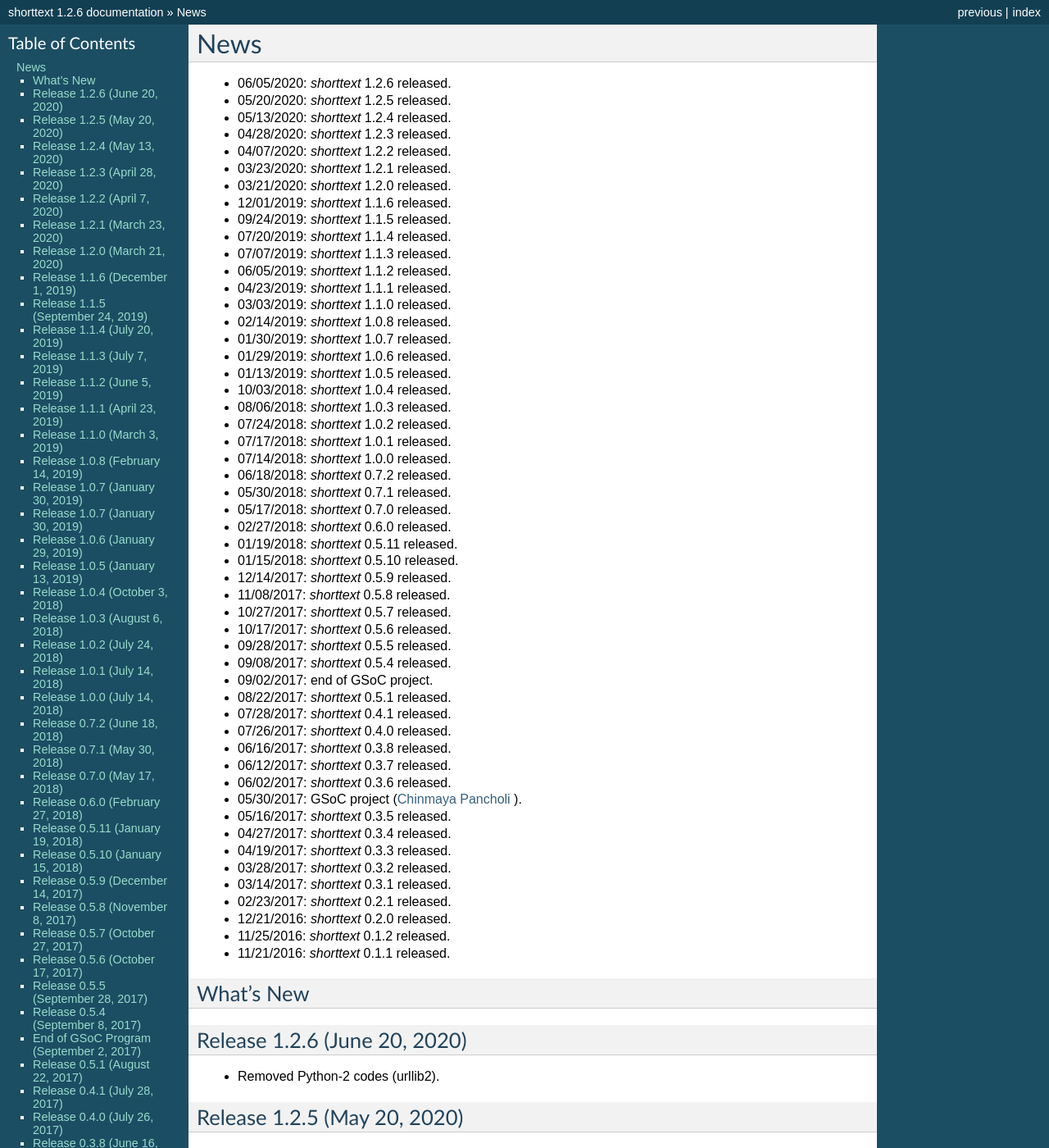
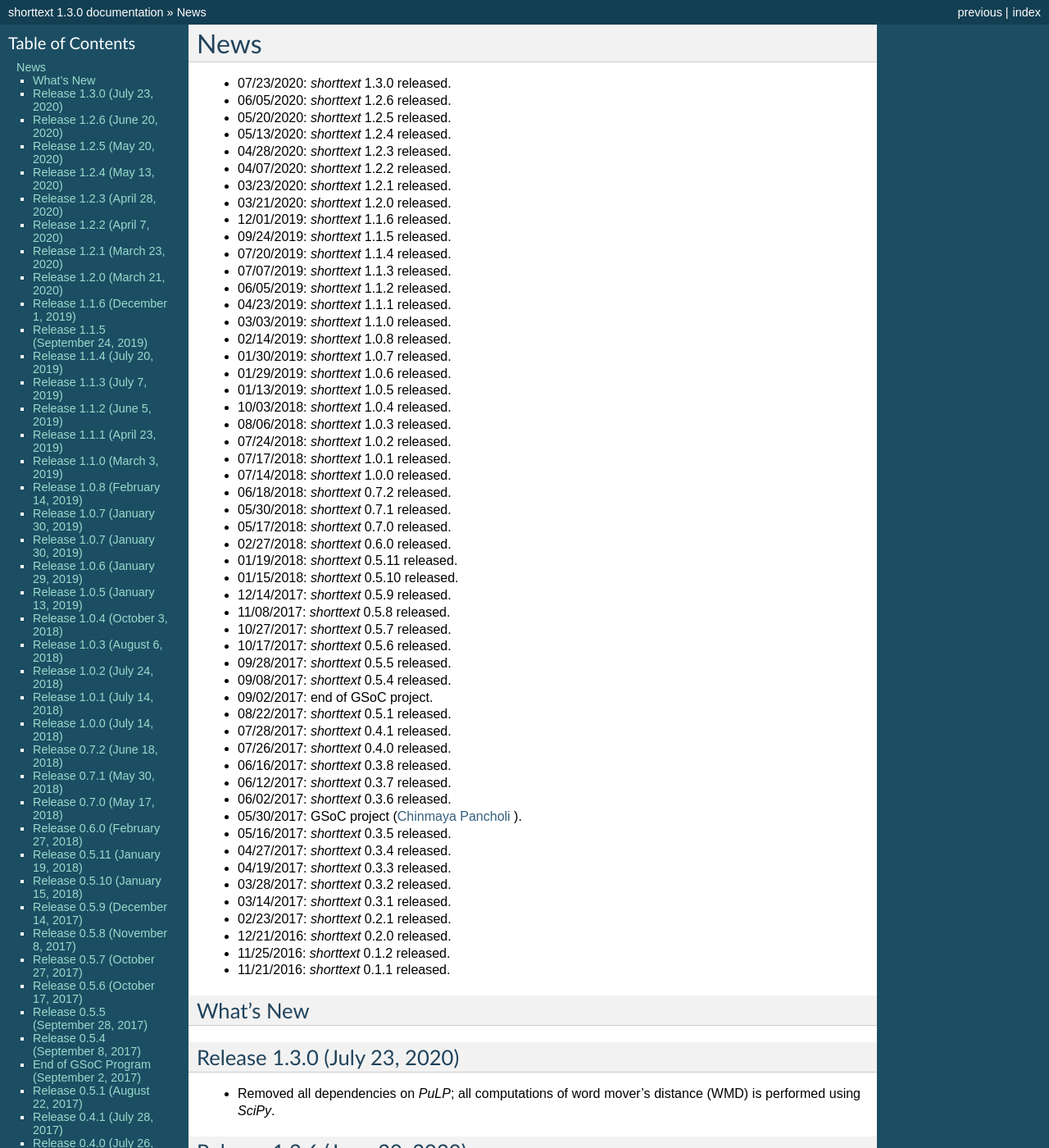
Before and after one commit to stephenhky/PyShortTextCategorization, a Sphinx documentation site: the page built from docs/news.rst, in a window 1280 px wide and 1400 px high. Shown: the whole window at 82% size. Built offline with Sphinx 7.4.7, drawn with Linux system fonts in a browser that asks for light colours; some of the changed text lies outside the part shown.

Commit message:
release 1.3.0

```diff
--- a/apidocs/source/conf.py
+++ b/apidocs/source/conf.py
@@ -58,9 +58,9 @@
 # built documents.
 #
 # The short X.Y version.
-version = '1.2'
+version = '1.3'
 # The full version, including alpha/beta/rc tags.
-release = '1.2.6'
+release = '1.3.0'
 
 # The language for content autogenerated by Sphinx. Refer to documentation
 # for a list of supported languages.
--- a/docs/conf.py
+++ b/docs/conf.py
@@ -56,9 +56,9 @@
 # built documents.
 #
 # The short X.Y version.
-version = u'1.2'
+version = u'1.3'
 # The full version, including alpha/beta/rc tags.
-release = u'1.2.6'
+release = u'1.3.0'
 
 # The language for content autogenerated by Sphinx. Refer to documentation
 # for a list of supported languages.
--- a/docs/news.rst
+++ b/docs/news.rst
@@ -1,6 +1,7 @@
 News
 ====
 
+* 07/23/2020: `shorttext` 1.3.0 released.
 * 06/05/2020: `shorttext` 1.2.6 released.
 * 05/20/2020: `shorttext` 1.2.5 released.
 * 05/13/2020: `shorttext` 1.2.4 released.
@@ -57,6 +58,11 @@
 
 What's New
 ----------
+
+Release 1.3.0 (July 23, 2020)
+-----------------------------
+
+* Removed all dependencies on `PuLP`; all computations of word mover's distance (WMD) is performed using `SciPy`.
 
 Release 1.2.6 (June 20, 2020)
 -----------------------------
```
Also changed, not shown: README.md (+2 -1 lines).
